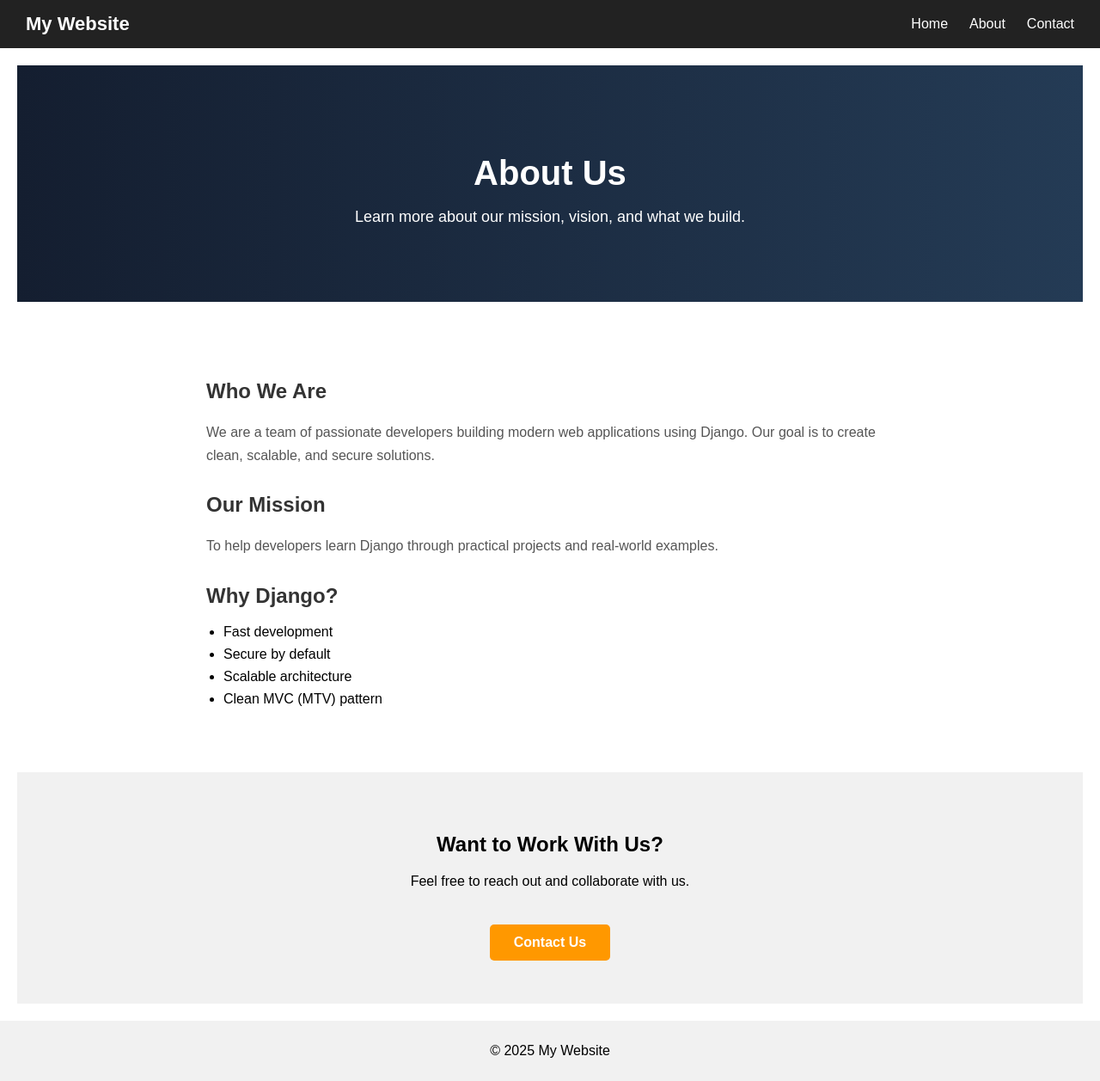
After one commit to Mitan11/Python, a Django app: page /myapp/about/ in a window 1280 px wide. The commit adds this page. Shown: the whole page at 86% size. Run offline with Django 4.2, Linux system fonts and the light colour scheme.

Commit message:
Add homepage, about, and contact pages with navigation and styling

```diff
--- /dev/null
+++ b/Django/myProject/myApp/static/css/style.css
@@ -0,0 +1,240 @@
+body {
+    margin: 0;
+    font-family: Arial, sans-serif;
+}
+
+header {
+    background-color: #222;
+    padding: 15px 30px;
+}
+
+nav {
+    display: flex;
+    justify-content: space-between;
+    align-items: center;
+}
+
+.logo {
+    color: white;
+    font-size: 22px;
+    font-weight: bold;
+}
+
+.nav-links {
+    list-style: none;
+    display: flex;
+    gap: 25px;
+    margin: 0;
+    padding: 0;
+}
+
+.nav-links li a {
+    color: white;
+    text-decoration: none;
+    font-size: 16px;
+}
+
+.nav-links li a:hover {
+    text-decoration: underline;
+}
+
+main {
+    padding: 20px;
+}
+
+footer {
+    text-align: center;
+    padding: 10px;
+    background-color: #f1f1f1;
+}
+
+/* HERO SECTION */
+.hero {
+    background: linear-gradient(to right, #1e3c72, #2a5298);
+    color: white;
+    padding: 80px 20px;
+    text-align: center;
+}
+
+.hero h1 {
+    font-size: 42px;
+    margin-bottom: 15px;
+}
+
+.hero p {
+    font-size: 18px;
+    max-width: 700px;
+    margin: auto;
+}
+
+.btn-primary {
+    display: inline-block;
+    margin-top: 25px;
+    padding: 12px 28px;
+    background-color: #ff9800;
+    color: white;
+    text-decoration: none;
+    border-radius: 5px;
+    font-weight: bold;
+}
+
+/* FEATURES SECTION */
+.features {
+    padding: 60px 20px;
+    text-align: center;
+}
+
+.features h2 {
+    margin-bottom: 40px;
+}
+
+.feature-grid {
+    display: flex;
+    justify-content: center;
+    gap: 25px;
+    flex-wrap: wrap;
+}
+
+.feature-card {
+    background: #f9f9f9;
+    padding: 25px;
+    width: 260px;
+    border-radius: 8px;
+    box-shadow: 0 2px 8px rgba(0,0,0,0.1);
+}
+
+.feature-card h3 {
+    margin-bottom: 10px;
+}
+
+/* ABOUT PREVIEW */
+.about-preview {
+    background-color: #f1f1f1;
+    padding: 60px 20px;
+    text-align: center;
+}
+
+.btn-secondary {
+    display: inline-block;
+    margin-top: 20px;
+    padding: 10px 26px;
+    background-color: #333;
+    color: white;
+    text-decoration: none;
+    border-radius: 5px;
+}
+
+/* ABOUT HERO */
+.about-hero {
+    background: linear-gradient(to right, #141e30, #243b55);
+    color: white;
+    padding: 70px 20px;
+    text-align: center;
+}
+
+.about-hero h1 {
+    font-size: 40px;
+    margin-bottom: 10px;
+}
+
+.about-hero p {
+    font-size: 18px;
+}
+
+/* ABOUT CONTENT */
+.about-content {
+    padding: 60px 20px;
+    display: flex;
+    justify-content: center;
+}
+
+.about-text {
+    max-width: 800px;
+}
+
+.about-text h2 {
+    margin-top: 30px;
+    color: #333;
+}
+
+.about-text p {
+    line-height: 1.7;
+    color: #555;
+}
+
+.about-text ul {
+    margin-top: 10px;
+    padding-left: 20px;
+}
+
+.about-text ul li {
+    margin-bottom: 8px;
+}
+
+/* ABOUT CTA */
+.about-cta {
+    background-color: #f1f1f1;
+    padding: 50px 20px;
+    text-align: center;
+}
+
+/* CONTACT HERO */
+.contact-hero {
+    background: linear-gradient(to right, #0f2027, #203a43, #2c5364);
+    color: white;
+    padding: 70px 20px;
+    text-align: center;
+}
+
+.contact-hero h1 {
+    font-size: 40px;
+    margin-bottom: 10px;
+}
+
+/* CONTACT SECTION */
+.contact-section {
+    padding: 60px 20px;
+}
+
+.contact-container {
+    display: flex;
+    gap: 40px;
+    max-width: 900px;
+    margin: auto;
+    flex-wrap: wrap;
+}
+
+.contact-info {
+    flex: 1;
+    min-width: 250px;
+}
+
+.contact-form {
+    flex: 1;
+    min-width: 250px;
+}
+
+.contact-form input,
+.contact-form textarea {
+    width: 100%;
+    padding: 12px;
+    margin-bottom: 15px;
+    border: 1px solid #ccc;
+    border-radius: 5px;
+    font-size: 15px;
+}
+
+.contact-form button {
+    background-color: #ff9800;
+    color: white;
+    padding: 12px;
+    border: none;
+    width: 100%;
+    font-size: 16px;
+    border-radius: 5px;
+    cursor: pointer;
+}
+
+.contact-form button:hover {
+    background-color: #e68900;
+}
--- /dev/null
+++ b/Django/myProject/myApp/templates/about.html
@@ -0,0 +1,47 @@
+{% extends 'layout.html' %}
+{% load static %}
+
+{% block title %}About Us{% endblock %}
+
+{% block content %}
+
+<!-- ABOUT HERO -->
+<section class="about-hero">
+    <h1>About Us</h1>
+    <p>Learn more about our mission, vision, and what we build.</p>
+</section>
+
+<!-- ABOUT CONTENT -->
+<section class="about-content">
+    <div class="about-text">
+        <h2>Who We Are</h2>
+        <p>
+            We are a team of passionate developers building modern web
+            applications using Django. Our goal is to create clean,
+            scalable, and secure solutions.
+        </p>
+
+        <h2>Our Mission</h2>
+        <p>
+            To help developers learn Django through practical projects
+            and real-world examples.
+        </p>
+
+        <h2>Why Django?</h2>
+        <ul>
+            <li>Fast development</li>
+            <li>Secure by default</li>
+            <li>Scalable architecture</li>
+            <li>Clean MVC (MTV) pattern</li>
+        </ul>
+    </div>
+</section>
+
+<!-- CTA SECTION -->
+<section class="about-cta">
+    <h2>Want to Work With Us?</h2>
+    <p>Feel free to reach out and collaborate with us.</p>
+    <a href="/myapp/contact" class="btn-primary">Contact Us</a>
+</section>
+
+{% endblock %}
--- /dev/null
+++ b/Django/myProject/myApp/templates/layout.html
@@ -0,0 +1,34 @@
+{% load static %}
+<!DOCTYPE html>
+<html lang="en">
+<head>
+    <meta charset="UTF-8">
+    <title>{% block title %}My Django App{% endblock %}</title>
+
+    <link rel="stylesheet" href="{% static 'css/style.css' %}">
+
+</head>
+<body>
+
+<header>
+    <nav>
+        <div class="logo">My Website</div>
+        <ul class="nav-links">
+            <li><a href="/myapp/home">Home</a></li>
+            <li><a href="/myapp/about">About</a></li>
+            <li><a href="/myapp/contact">Contact</a></li>
+        </ul>
+    </nav>
+</header>
+
+<main>
+    {% block content %}
+    {% endblock %}
+</main>
+
+<footer>
+    <p>© 2025 My Website</p>
+</footer>
+
+</body>
+</html>
--- a/Django/myProject/myApp/urls.py
+++ b/Django/myProject/myApp/urls.py
@@ -17,6 +17,10 @@ Including another URLconf
 from django.urls import path
 from . import views
 
+app_name = 'myApp'
+
 urlpatterns = [
-    path('home/' , views.home , name='home')
+    path('home/' , views.home , name='home'),
+    path('about/' , views.about , name='about'),
+    path('contact/' , views.contact , name='contact'),
 ]
--- a/Django/myProject/myApp/views.py
+++ b/Django/myProject/myApp/views.py
@@ -4,3 +4,9 @@ from django.http import HttpResponse
 # Create your views here.
 def home(request):
     return render(request, 'home.html')
+
+def about(request):
+    return render(request, 'about.html')
+
+def contact(request):
+    return render(request, 'contact.html')
```
Also changed, not shown: Django/myProject/myApp/templates/contact.html (added, +37 -0 lines), Django/myProject/myApp/templates/home.html (+48 -21 lines), 1 other file.
